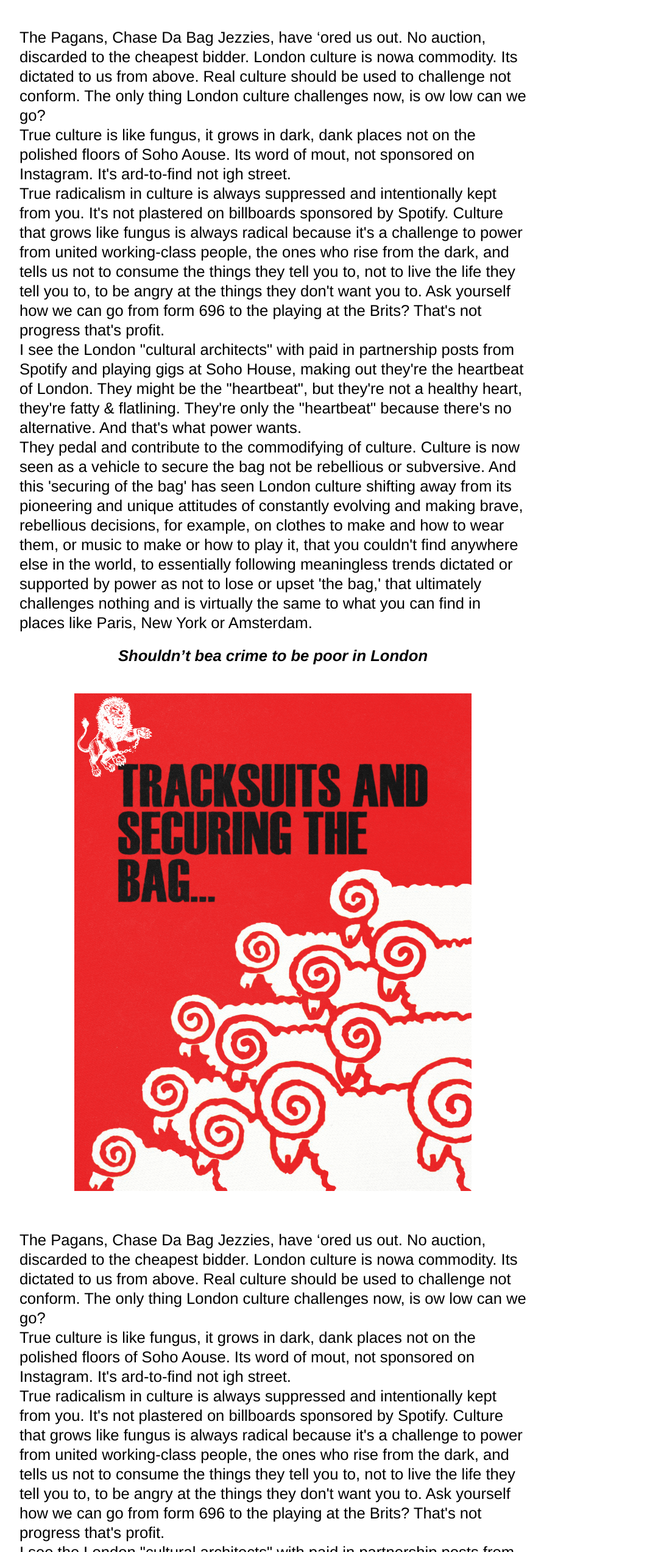
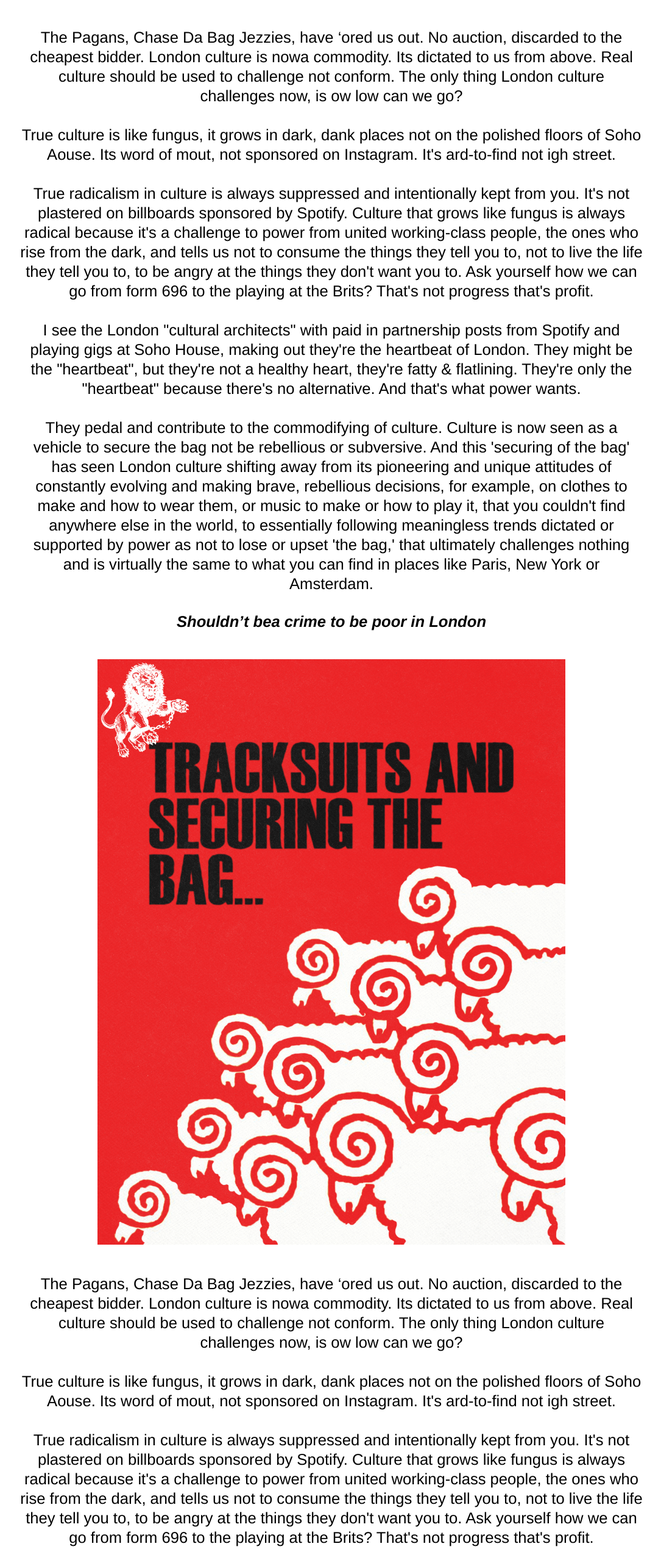
Before and after one commit to 19Horses/Hegemony, a React (Vite) app: page / in a window 1280 px wide. Shown: the part 1084-3629 px from the top of the page at 61% size, without its empty margins (104-1189 px from the left). Built offline with nearby package versions, Linux system fonts and the light colour scheme.

Commit message:
Spacing for page and paragraphs

```diff
--- a/src/App.css
+++ b/src/App.css
@@ -4,11 +4,11 @@
 }
 
 .root {
-  width: 85vw;
-}
-
-.root-before {
   width: 100vw;
+  flex-direction: column;
+  display: flex;
+  align-items: center;
+  justify-content: center;
 }
 
 body {
@@ -68,15 +68,10 @@ p {
 /*DESCRIPTION*/
 .description-container {
   display: flex;
-  text-align: left;
+  text-align: center;
   padding-bottom: 3vh;
   margin-left: 10vw;
   margin-right: 10vw;
-}
-
-.description {
-  font-size: 2vw;
-  line-height: 4vh;
 }
 
 .subdescription-container {
@@ -118,10 +113,26 @@ p {
   display: flex;
   align-items: center;
   justify-content: center;
-  margin-bottom: 64px;
+  margin-bottom: 48px;
 }
 
 .poster {
   width: 60%;
   height: auto;
 }
+
+/*PARAGRAPHS*/
+
+.description {
+  font-size: 2vw;
+  line-height: 4vh;
+  text-align: center;
+  width: 80%;
+  margin-bottom: 32px;
+}
+
+/*LIST*/
+
+.list-number {
+  font-size: 1.25vw;
+}
--- a/src/App.tsx
+++ b/src/App.tsx
@@ -1,41 +1,18 @@
 import './App.css';
-import flag from './assets/SYMFlag.png';
 import logo from './assets/LionLogo.png';
-import ProgressBar from './ProgressBar';
-import { useEffect, useState } from 'react';
 import poster1 from './assets/poster1.png';
 import poster2 from './assets/poster2.png';
+import flag from './assets/SYMFlag.png';
+import ProgressBar from './ProgressBar';
 
 function App() {
-  const [isVisible, setIsVisible] = useState(false);
-
-  useEffect(() => {
-    const handleScroll = () => {
-      const scrollPosition = window.scrollY;
-      const viewportHeight = window.innerHeight;
-      if (scrollPosition > viewportHeight * 0.1) {
-        setIsVisible(true);
-      } else {
-        setIsVisible(false);
-      }
-    };
-
-    window.addEventListener('scroll', handleScroll);
-    return () => {
-      window.removeEventListener('scroll', handleScroll);
-    };
-  }, []);
   return (
     <>
       <ProgressBar />
       <div className="root">
-        <div
-          className={`header-container box ${
-            isVisible ? 'root' : 'root-before'
-          }`}
-        >
+        <div className="header-container box root">
           <div>
-            <p className="header ">
+            <p className="header">
               <b>
                 <i>(H)</i>EGEMONY
               </b>
@@ -54,11 +31,7 @@ function App() {
             </p>
           </div>
         </div>
-        <div
-          className={`subheader-container ${
-            isVisible ? 'root' : 'root-before'
-          } ${isVisible ? ' hello' : 'goodbye'}`}
-        >
+        <div className="subheader-container">
           <p className="subsubheader">
             But, we
             <br />
@@ -80,49 +53,53 @@ function App() {
             </i>
           </p>
         </div>
-        <div className="description-container">
+
         <p className="description">
           The Pagans, Chase Da Bag Jezzies, have ‘ored us out. No auction,
           discarded to the cheapest bidder. London culture is nowa commodity.
           Its dictated to us from above. Real culture should be used to
           challenge not conform. The only thing London culture challenges now,
           is ow low can we go?
-            <br />
-            True culture is like fungus, it grows in dark, dank places not on
-            the polished floors of Soho Aouse. Its word of mout, not sponsored
-            on Instagram. It&apos;s ard-to-find not igh street.
-            <br />
-            True radicalism in culture is always suppressed and intentionally
-            kept from you. It&apos;s not plastered on billboards sponsored by
-            Spotify. Culture that grows like fungus is always radical because
-            it&apos;s a challenge to power from united working-class people, the
-            ones who rise from the dark, and tells us not to consume the things
-            they tell you to, not to live the life they tell you to, to be angry
-            at the things they don&apos;t want you to. Ask yourself how we can
-            go from form 696 to the playing at the Brits? That&apos;s not
-            progress that&apos;s profit.
-            <br />
+        </p>
+        <p className="description">
+          True culture is like fungus, it grows in dark, dank places not on the
+          polished floors of Soho Aouse. Its word of mout, not sponsored on
+          Instagram. It&apos;s ard-to-find not igh street.
+        </p>
+        <p className="description">
+          True radicalism in culture is always suppressed and intentionally kept
+          from you. It&apos;s not plastered on billboards sponsored by Spotify.
+          Culture that grows like fungus is always radical because it&apos;s a
+          challenge to power from united working-class people, the ones who rise
+          from the dark, and tells us not to consume the things they tell you
+          to, not to live the life they tell you to, to be angry at the things
+          they don&apos;t want you to. Ask yourself how we can go from form 696
+          to the playing at the Brits? That&apos;s not progress that&apos;s
+          profit.
+        </p>
+        <p className="description">
           I see the London &quot;cultural architects&quot; with paid in
-            partnership posts from Spotify and playing gigs at Soho House,
-            making out they&apos;re the heartbeat of London. They might be the
+          partnership posts from Spotify and playing gigs at Soho House, making
+          out they&apos;re the heartbeat of London. They might be the
           &quot;heartbeat&quot;, but they&apos;re not a healthy heart,
           they&apos;re fatty & flatlining. They&apos;re only the
           &quot;heartbeat&quot; because there&apos;s no alternative. And
           that&apos;s what power wants.
-            <br />
+        </p>
+        <p className="description">
           They pedal and contribute to the commodifying of culture. Culture is
           now seen as a vehicle to secure the bag not be rebellious or
           subversive. And this &apos;securing of the bag&apos; has seen London
           culture shifting away from its pioneering and unique attitudes of
           constantly evolving and making brave, rebellious decisions, for
-            example, on clothes to make and how to wear them, or music to make
-            or how to play it, that you couldn&apos;t find anywhere else in the
+          example, on clothes to make and how to wear them, or music to make or
+          how to play it, that you couldn&apos;t find anywhere else in the
           world, to essentially following meaningless trends dictated or
           supported by power as not to lose or upset &apos;the bag,&apos; that
           ultimately challenges nothing and is virtually the same to what you
           can find in places like Paris, New York or Amsterdam.
         </p>
-        </div>
+
         <div className="title-container">
           <p className="subheader">
             <i>
@@ -137,49 +114,52 @@ function App() {
             alt="Tracksuits and securing the bag Hegemony poster"
           />
         </div>
-        <div className="description-container">
+
         <p className="description">
           The Pagans, Chase Da Bag Jezzies, have ‘ored us out. No auction,
           discarded to the cheapest bidder. London culture is nowa commodity.
           Its dictated to us from above. Real culture should be used to
           challenge not conform. The only thing London culture challenges now,
           is ow low can we go?
-            <br />
-            True culture is like fungus, it grows in dark, dank places not on
-            the polished floors of Soho Aouse. Its word of mout, not sponsored
-            on Instagram. It&apos;s ard-to-find not igh street.
-            <br />
-            True radicalism in culture is always suppressed and intentionally
-            kept from you. It&apos;s not plastered on billboards sponsored by
-            Spotify. Culture that grows like fungus is always radical because
-            it&apos;s a challenge to power from united working-class people, the
-            ones who rise from the dark, and tells us not to consume the things
-            they tell you to, not to live the life they tell you to, to be angry
-            at the things they don&apos;t want you to. Ask yourself how we can
-            go from form 696 to the playing at the Brits? That&apos;s not
-            progress that&apos;s profit.
-            <br />
+        </p>
+        <p className="description">
+          True culture is like fungus, it grows in dark, dank places not on the
+          polished floors of Soho Aouse. Its word of mout, not sponsored on
+          Instagram. It&apos;s ard-to-find not igh street.
+        </p>
+        <p className="description">
+          True radicalism in culture is always suppressed and intentionally kept
+          from you. It&apos;s not plastered on billboards sponsored by Spotify.
+          Culture that grows like fungus is always radical because it&apos;s a
+          challenge to power from united working-class people, the ones who rise
+          from the dark, and tells us not to consume the things they tell you
+          to, not to live the life they tell you to, to be angry at the things
+          they don&apos;t want you to. Ask yourself how we can go from form 696
+          to the playing at the Brits? That&apos;s not progress that&apos;s
+          profit.
+        </p>
+        <p className="description">
           I see the London &quot;cultural architects&quot; with paid in
-            partnership posts from Spotify and playing gigs at Soho House,
-            making out they&apos;re the heartbeat of London. They might be the
+          partnership posts from Spotify and playing gigs at Soho House, making
+          out they&apos;re the heartbeat of London. They might be the
           &quot;heartbeat&quot;, but they&apos;re not a healthy heart,
           they&apos;re fatty & flatlining. They&apos;re only the
           &quot;heartbeat&quot; because there&apos;s no alternative. And
           that&apos;s what power wants.
-            <br />
+        </p>
+        <p className="description">
           They pedal and contribute to the commodifying of culture. Culture is
           now seen as a vehicle to secure the bag not be rebellious or
           subversive. And this &apos;securing of the bag&apos; has seen London
           culture shifting away from its pioneering and unique attitudes of
           constantly evolving and making brave, rebellious decisions, for
-            example, on clothes to make and how to wear them, or music to make
-            or how to play it, that you couldn&apos;t find anywhere else in the
+          example, on clothes to make and how to wear them, or music to make or
+          how to play it, that you couldn&apos;t find anywhere else in the
           world, to essentially following meaningless trends dictated or
           supported by power as not to lose or upset &apos;the bag,&apos; that
           ultimately challenges nothing and is virtually the same to what you
           can find in places like Paris, New York or Amsterdam.
         </p>
-        </div>
         <div className="title-container">
           <p className="subheader">
             <i>
@@ -187,49 +167,51 @@ function App() {
             </i>
           </p>
         </div>
-        <div className="description-container">
         <p className="description">
           The Pagans, Chase Da Bag Jezzies, have ‘ored us out. No auction,
           discarded to the cheapest bidder. London culture is nowa commodity.
           Its dictated to us from above. Real culture should be used to
           challenge not conform. The only thing London culture challenges now,
           is ow low can we go?
-            <br />
-            True culture is like fungus, it grows in dark, dank places not on
-            the polished floors of Soho Aouse. Its word of mout, not sponsored
-            on Instagram. It&apos;s ard-to-find not igh street.
-            <br />
-            True radicalism in culture is always suppressed and intentionally
-            kept from you. It&apos;s not plastered on billboards sponsored by
-            Spotify. Culture that grows like fungus is always radical because
-            it&apos;s a challenge to power from united working-class people, the
-            ones who rise from the dark, and tells us not to consume the things
-            they tell you to, not to live the life they tell you to, to be angry
-            at the things they don&apos;t want you to. Ask yourself how we can
-            go from form 696 to the playing at the Brits? That&apos;s not
-            progress that&apos;s profit.
-            <br />
+        </p>
+        <p className="description">
+          True culture is like fungus, it grows in dark, dank places not on the
+          polished floors of Soho Aouse. Its word of mout, not sponsored on
+          Instagram. It&apos;s ard-to-find not igh street.
+        </p>
+        <p className="description">
+          True radicalism in culture is always suppressed and intentionally kept
+          from you. It&apos;s not plastered on billboards sponsored by Spotify.
+          Culture that grows like fungus is always radical because it&apos;s a
+          challenge to power from united working-class people, the ones who rise
+          from the dark, and tells us not to consume the things they tell you
+          to, not to live the life they tell you to, to be angry at the things
+          they don&apos;t want you to. Ask yourself how we can go from form 696
+          to the playing at the Brits? That&apos;s not progress that&apos;s
+          profit.
+        </p>
+        <p className="description">
           I see the London &quot;cultural architects&quot; with paid in
-            partnership posts from Spotify and playing gigs at Soho House,
-            making out they&apos;re the heartbeat of London. They might be the
+          partnership posts from Spotify and playing gigs at Soho House, making
+          out they&apos;re the heartbeat of London. They might be the
           &quot;heartbeat&quot;, but they&apos;re not a healthy heart,
           they&apos;re fatty & flatlining. They&apos;re only the
           &quot;heartbeat&quot; because there&apos;s no alternative. And
           that&apos;s what power wants.
-            <br />
+        </p>
+        <p className="description">
           They pedal and contribute to the commodifying of culture. Culture is
           now seen as a vehicle to secure the bag not be rebellious or
           subversive. And this &apos;securing of the bag&apos; has seen London
           culture shifting away from its pioneering and unique attitudes of
           constantly evolving and making brave, rebellious decisions, for
-            example, on clothes to make and how to wear them, or music to make
-            or how to play it, that you couldn&apos;t find anywhere else in the
+          example, on clothes to make and how to wear them, or music to make or
+          how to play it, that you couldn&apos;t find anywhere else in the
           world, to essentially following meaningless trends dictated or
           supported by power as not to lose or upset &apos;the bag,&apos; that
           ultimately challenges nothing and is virtually the same to what you
           can find in places like Paris, New York or Amsterdam.
         </p>
-        </div>
         <div className="title-container">
           <p className="subheader">
             <i>
@@ -237,33 +219,37 @@ function App() {
             </i>
           </p>
         </div>
-        <div className="description-container">
+
         <p className="description">
           <b>
-              1. WE WANT FREEDOM. WE WANT POWER TO DETERMINE THEDESTINY OF OUR
-              BLACK AND OPPRESSED COMMUNITIES.
+            <span className="list-number">1.</span> WE WANT FREEDOM. WE WANT
+            POWER TO DETERMINE THEDESTINY OF OUR BLACK AND OPPRESSED
+            COMMUNITIES.
           </b>
           <br />
           We believe that Black and oppressed people will not be free until we
-            are able to determine our destinies in our own communities
-            ourselves, by fully controlling all the institutions which exist in
-            our communities.
+          are able to determine our destinies in our own communities ourselves,
+          by fully controlling all the institutions which exist in our
+          communities.
+        </p>
+        <p className="description">
+          <b>
+            <span className="list-number">2.</span> WE WANT FULL EMPLOYMENT FOR
+            OUR PEOPLE.
+          </b>
           <br />
-            <br />
-            <b>2. WE WANT FULL EMPLOYMENT FOR OUR PEOPLE.</b>
-            <br />
-            We believe that the federal government is responsible and obligated
-            to give every person employment or a guaranteed income. We believe
-            that if the American businessmen will not give full employment, then
-            the technology and means of production should be taken from the
+          We believe that the federal government is responsible and obligated to
+          give every person employment or a guaranteed income. We believe that
+          if the American businessmen will not give full employment, then the
+          technology and means of production should be taken from the
           businessmen and placed in the community so that the people of the
           community can organize and employ all of its people and give a high
           standard of living.
-            <br />
-            <br />
+        </p>
+        <p className="description">
           <b>
-              3. WE WANT AN END TO THE ROBBERY BY THE CAPITALISTS OF OUR BLACK
-              AND OPPRESSED COMMUNITIES.
+            <span className="list-number">3.</span> WE WANT AN END TO THE
+            ROBBERY BY THE CAPITALISTS OF OUR BLACK AND OPPRESSED COMMUNITIES.
           </b>
           <br />
           We believe that this racist government has robbed us and now we are
@@ -272,10 +258,9 @@ function App() {
           labor and mass murder of Black people. We will accept the payment in
           currency which will be distributed to our many communities. The
           American racist has taken part in the slaughter of our fifty million
-            Black people. Therefore, we feel this is a modest demand that we
-            make.
-            <br />
-            <br />
+          Black people. Therefore, we feel this is a modest demand that we make.
+        </p>
+        <p className="description">
           <div className="poster-container" style={{ marginBottom: '32px' }}>
             <img
               className="poster"
@@ -284,20 +269,21 @@ function App() {
             />
           </div>
           <b>
-              4. WE WANT DECENT HOUSING, FIT FOR THE SHELTER OF HUMAN BEINGS.
+            <span className="list-number">4.</span> WE WANT DECENT HOUSING, FIT
+            FOR THE SHELTER OF HUMAN BEINGS.
           </b>
           <br />
           We believe that if the landlords will not give decent housing to our
           Black and oppressed communities, then housing and the land should be
           made into cooperatives so that the people in our communities, with
           government aid, can build and make decent housing for the people.
-            <br />
-            <br />
+        </p>
+        <p className="description">
           <b>
-              5. WE WANT DECENT EDUCATION FOR OUR PEOPLE THAT EXPOSES THE TRUE
-              NATURE OF THIS DECADENT AMERICAN SOCIETY. WE WANT EDUCATION THAT
-              TEACHES US OUR TRUE HISTORY AND OUR ROLE IN THE PRESENT-DAY
-              SOCIETY.
+            <span className="list-number">5.</span> WE WANT DECENT EDUCATION FOR
+            OUR PEOPLE THAT EXPOSES THE TRUE NATURE OF THIS DECADENT AMERICAN
+            SOCIETY. WE WANT EDUCATION THAT TEACHES US OUR TRUE HISTORY AND OUR
+            ROLE IN THE PRESENT-DAY SOCIETY.
           </b>
           <br />
           We believe in an educational system that will give to our people a
@@ -306,7 +292,7 @@ function App() {
           little chance to know anything else.
           <br />
         </p>
-        </div>
+
         <div className="header-container">
           <div className="subdescription-container">
             <p className="subdescription">
```
Lines whose indentation alone changed are shown as unchanged.
